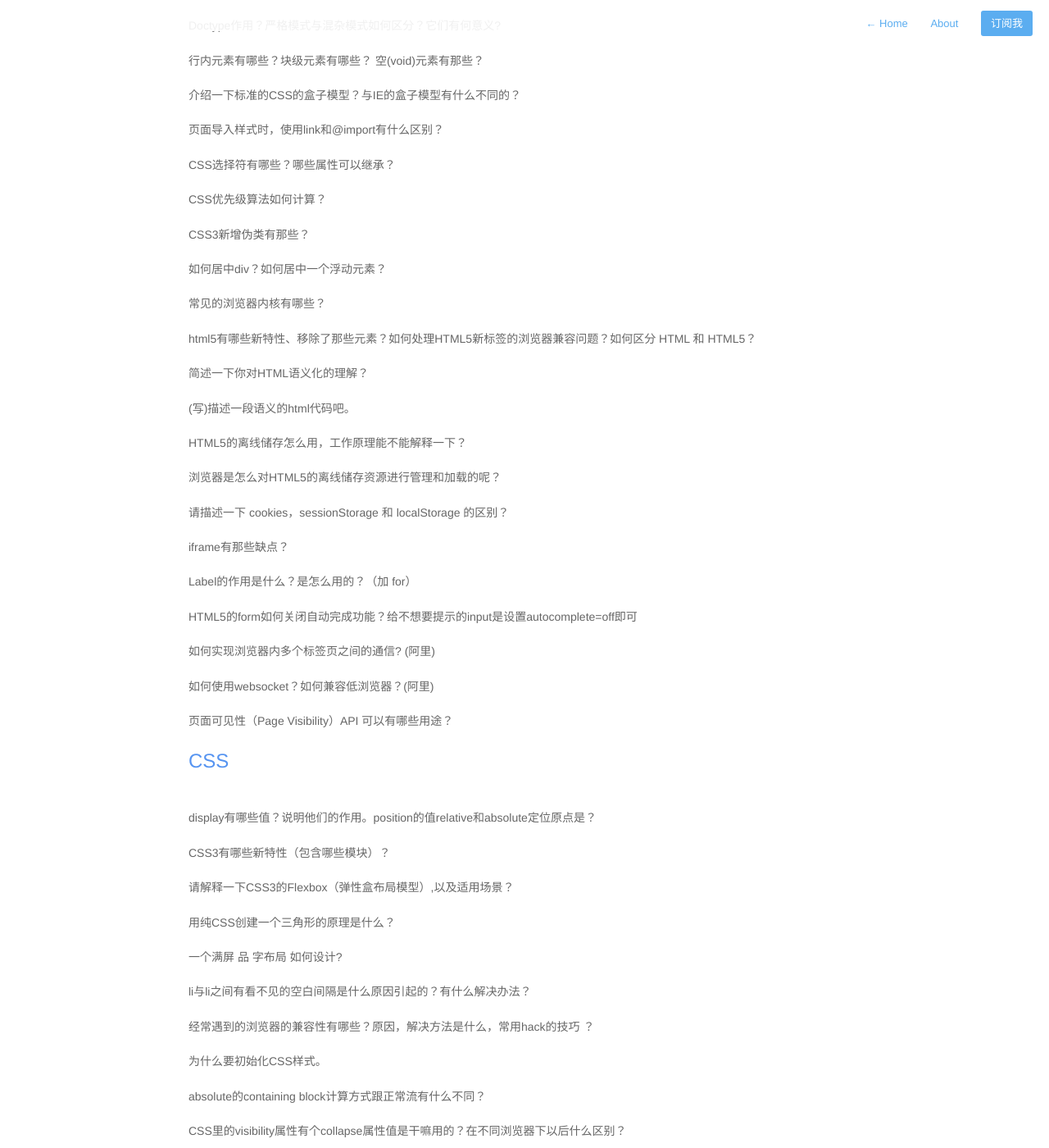
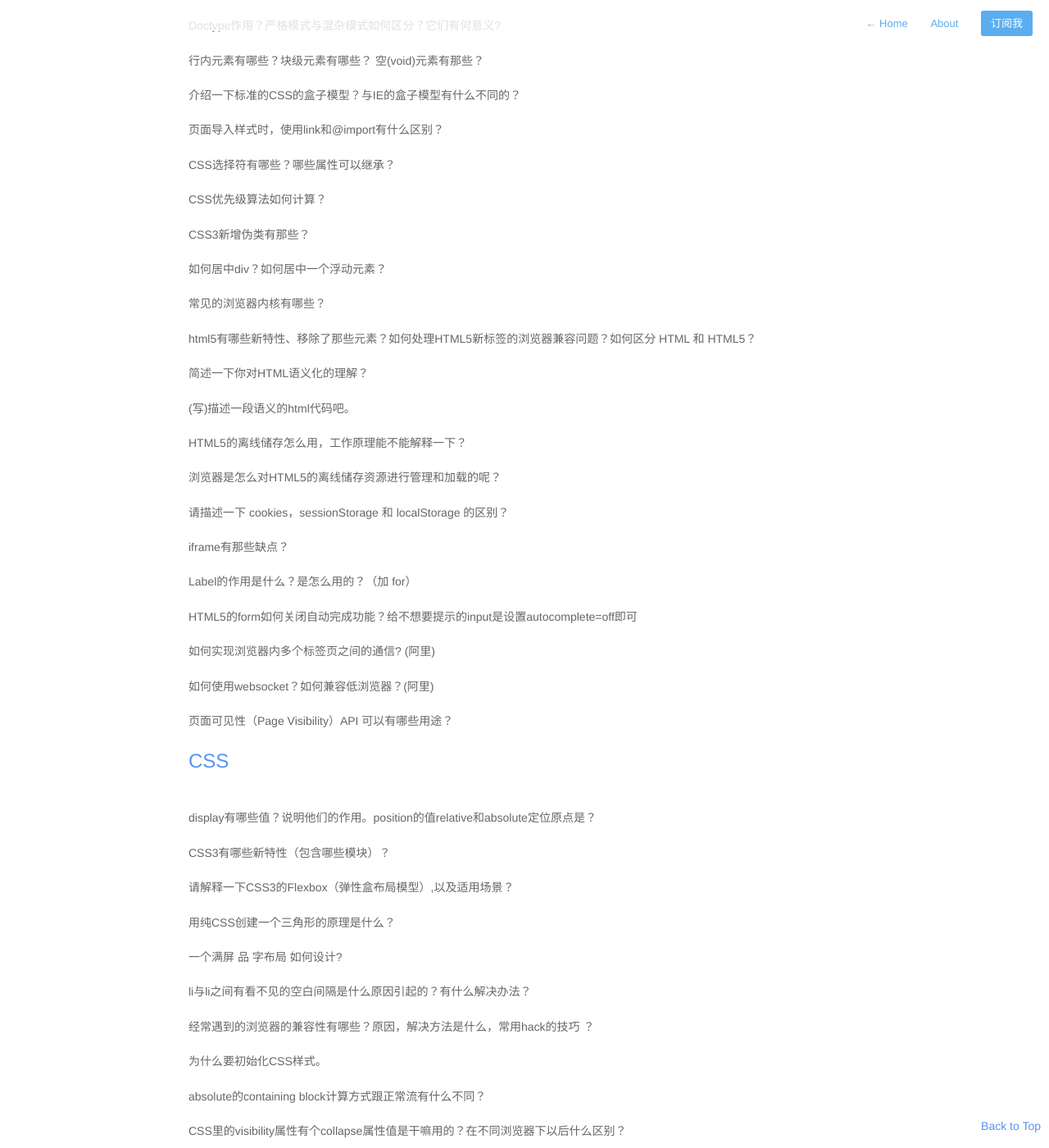
Before and after one commit to Tomzhangzhang/markyun.github.io, a Jekyll site: the page built from _posts/2015-9-9-Front-end-Developer-Questions.markdown, in a window 1280 px wide and 1400 px high, scrolled down 607 px. Shown: the whole window at 82% size. Built offline with Jekyll 4.4.1, drawn with Linux system fonts in a browser that asks for light colours; nearby versions of some CDN libraries; Markdown is read by kramdown in place of the engine named in the settings; comment, search, counter and statistics services are not loaded.

Commit message:
update font css
update font css

```diff
--- a/_includes/footer.html
+++ b/_includes/footer.html
@@ -1,3 +1,4 @@
 <footer id="footer">
     <p class="small">© Copyright {{ site.time | date: '%Y' }} {{ site.author }}</p>
 </footer>
+<a href="#scrollTop" class="topHead">Back to Top</a>
--- a/_posts/2015-9-9-welcome-to-jekyll.markdown
+++ b/_posts/2015-9-9-welcome-to-jekyll.markdown
@@ -11,7 +11,7 @@
 
 博客使用 Github+Jekyll 实现并托管整个网站，
 
-优点是无需关注数据库、版本更新等问题——只用关心博客内容；
+优点是无需关注数据库、版本更新等问题，只需关心博客内容；
 
 修改了JQuery由默认的Google引用修改为百度的Jquery CDN；
 
--- a/assets/css/style.css
+++ b/assets/css/style.css
@@ -49,26 +49,26 @@
 
 /* Base */
 html, body {
+    font-size: 100%; /* 在用户调整窗口大小时，字体大小做相应调整。 */
     height: 100%;
-	font-size: 100%; /* 在用户调整窗口大小时，字体大小做相应调整。 */
     -ms-text-size-adjust: 100%; /* IE浏览器 */
     -webkit-font-smoothing: antialiased;
-	-webkit-overflow-scrolling : touch;
+    -webkit-overflow-scrolling: touch;
 }
 
 body {
-	font:14px/1 "Microsoft Yahei","Helvetica Neue", Helvetica, Arial, sans-serif;
+    font: 14px/1 'Microsoft Yahei','Helvetica Neue', Helvetica, Arial, sans-serif;
     color: #666;
     text-rendering: optimizeLegibility;
     -webkit-tap-highlight-color: rgba(0, 0, 0, 0);
-    -webkit-text-size-adjust: 100%
+    -webkit-text-size-adjust: 100%;
 }
 
 h1 {
     font-size: 30px;
+    font-weight: bold;
     letter-spacing: -1px;
     color: #222;
-	font-weight: bold;
 }
 
 h2 {
@@ -122,40 +122,40 @@
 }
 
 .profile h2 {
+    font-family: 'Microsoft Yahei', 'Helvetica Neue', Helvetica, Arial, sans-serif;
     font-size: 14px;
     font-weight: 300;
+    font-style: normal;
+    margin-top: 10px;
     color: #aaa;
-	  margin-top: 10px;
-	  font-family: "Microsoft Yahei", 'Helvetica Neue', Helvetica, Arial, sans-serif;
-	  font-style: normal;
-
 }
 
+
 nav.main-nav {
-	padding: 20px 20px 0;
-	/*max-width: 600px;*/
-	 width:100%;
-	background: #fff;
-	background: rgba(255,255,255,.90);
-	margin: 0 auto;
-	text-align: right;
     position: fixed;
     z-index: 100;
+    width: 100%;
+    margin: 0 auto;
+    padding: 20px 20px 0;
+    text-align: right;
+    background: #fff;
+    background: rgba(255,255,255,.8);
 }
+
 
 nav.main-nav a {
     top: 8px;
     right: 6px;
-	padding: 8px 12px;
-	color: #5badf0;
     font-size: 13px;
     line-height: 1.35;
+    padding: 8px 12px;
+    -webkit-transition: all .25s;
+       -moz-transition: all .25s;
+            transition: all .25s;
+    color: #5badf0;
     border-radius: 3px;
-	transition: all .25s;
-	-moz-transition: all .25s;
-	-webkit-transition: all .25s;
+}
 
-}
 nav.main-nav a.cta {
 	background: #5badf0;
 	color: #fff;
@@ -209,12 +209,13 @@
 a,
 #post-nav a,
 #post-list a	{
-	-webkit-transition: all 0.15s ease;
-	-moz-transition: all 0.15s ease;
-	-ms-transition: all 0.15s ease;
-	-o-transition: all 0.15s ease;
-	transition: all 0.15s ease;
+    -webkit-transition: all .15s ease;
+       -moz-transition: all .15s ease;
+        -ms-transition: all .15s ease;
+         -o-transition: all .15s ease;
+            transition: all .15s ease;
 }
+
 
 ul 	{ margin:0; padding:0; }
 li	{ list-style-type:circle; list-style-position:inside; }
@@ -273,16 +274,15 @@
 
 
 .post h2.headline {
-	/*font: italic 22px/1.3em Georgia,serif;*/
-	font: normal 13px/1.5em "Microsoft Yahei","Helvetica Neue",Helvetica,Arial,sans-serif;
+    display: inline-block;
+    font: normal 13px/1.5em 'Microsoft Yahei','Helvetica Neue',Helvetica,Arial,sans-serif;
+    font-size: 13px;
     margin: -5px 0 30px 0;
+    letter-spacing: 2px;
+    text-transform: uppercase;
     color: #b2b9be;
-	  font-size: 13px;
-	  text-transform: uppercase;
-	  letter-spacing: 2px;
-	  /*margin-top: 15px;*/
-	  display: inline-block;
 }
+
 
 #post-list h2 {
 	font: normal 14px/1.5em "Microsoft Yahei","Helvetica Neue",Helvetica,Arial,sans-serif;
@@ -327,22 +327,19 @@
 span.code { font-family:Menlo, Monaco, Courier; background-color:#EEE; font-size:14px; }
 
 pre	{
-	font-family:Menlo, Monaco, Courier;
-	white-space:pre-wrap;
-	/*border: 1px solid #ddd;*/
-	padding:20px;
-	background-color:#fdfdfd;
-	/*font-size:14px;*/
-	overflow:auto;
+    overflow: auto;
+    font-family: 'Source Code Pro',Menlo,monospace;
+    font-size: 13px;
+    font-weight: 500;
+    line-height: 1.5em;
+    padding: 20px;
+    white-space: pre-wrap;
+    color: #d0d4d7;
     border-radius: 3px;
     background: #272b2d;
-	  font-family: 'Source Code Pro',Menlo,monospace;
-	  font-size: 13px;
-	  line-height: 1.5em;
-	  font-weight: 500;
-	color: #d0d4d7;
+    background-color: #fdfdfd;
+}
 
-}
 
 table {
 	width: 100%;
@@ -536,13 +533,14 @@
 }
 
 #post-nav span {
-	-webkit-transition: all 0.1s linear;
-	-moz-transition: all 0.1s linear;
-	-ms-transition: all 0.1s linear;
-	-o-transition: all 0.1s linear;
-	transition: all 0.1s linear;
     position: relative;
+    -webkit-transition: all .1s linear;
+       -moz-transition: all .1s linear;
+        -ms-transition: all .1s linear;
+         -o-transition: all .1s linear;
+            transition: all .1s linear;
 }
+
 
 #post-nav span.prev {
 	float: left;
@@ -579,12 +577,12 @@
 }
 
 h2.month {
+    font: bold 13px/1 'Helvetica Neue',helvetica,Arial,sans-serif;
     width: 100%;
-	font: bold 13px/1 "Helvetica Neue",helvetica,Arial,sans-serif;
-	text-transform: uppercase;
     margin-top: 40px;
     margin-bottom: 10px;
     padding-bottom: 10px;
+    text-transform: uppercase;
     border-bottom: 1px solid #eee;
 }
 
@@ -594,15 +592,15 @@
 
 #archive-list a {
     display: block;
-	font: bold 17px/1.7 "Helvetica Neue",helvetica,Arial,sans-serif;
+    font: bold 17px/1.7 'Helvetica Neue',helvetica,Arial,sans-serif;
     color: #333;
 }
 
 #archive-list .dates {
-	float: right;
     position: relative;
     top: 1px;
-	font: 300 17px/1.7 "Helvetica Neue",helvetica,Arial,sans-serif;
+    float: right;
+    font: 300 17px/1.7 'Helvetica Neue',helvetica,Arial,sans-serif;
     color: #bbb;
 }
 
@@ -649,10 +647,17 @@
     font-size: 20px;
     font-size: 13px;
     font-weight: bold;
+    margin-left: 2px;
+    padding: 6px 10px;
     color: #fff;
-  padding: 6px 10px;
     border-radius: 4px;
-  margin-left: 2px;
+}
+
+.topHead{
+    position: fixed;
+    padding: 20px;
+    bottom: 0px;
+    right: -10px;
 }
 
 /* Media Queries */
@@ -666,6 +671,7 @@
 	#wrapper.home,#wrapper { padding:20px 20px 20px 20px;}
 	.profile #wrapper{ padding:40px 20px 0px}
 	#header { margin-bottom: 60px; border-bottom: 1px solid #eee; }
+
 	.profile #header{
 	  margin-bottom: 20px;
 	  padding-bottom: 20px;
@@ -688,17 +694,18 @@
 }
 @media screen and (max-width: 320px){
     .post h1{
-  		font-size: 16px;
+        font-size: 18px;
     }
     #post-list h2{
         font-size: 14px;
     }
     nav.main-nav a.cta{
         display: none;
-	}#post-meta{
+    }
+    #post-meta{
+        margin-bottom: 20px;
         padding-top: 20px;
         padding-top: 20px;
-  		margin-bottom: 20px;
         padding-bottom: 20px;
     }
 }
--- a/assets/js/main.js
+++ b/assets/js/main.js
@@ -1 +1,23 @@
 function isRetina(){var mediaQuery="(-webkit-min-device-pixel-ratio: 1.5),					  (min--moz-device-pixel-ratio: 1.5),					  (-o-min-device-pixel-ratio: 3/2),					  (min-resolution: 1.5dppx)";if(window.devicePixelRatio>1)return true;if(window.matchMedia&&window.matchMedia(mediaQuery).matches)return true;return false};function retina(){if(!isRetina())return;$("img.2x").map(function(i,image){var path=$(image).attr("src");path=path.replace(".png","@2x.png");path=path.replace(".jpg","@2x.jpg");$(image).attr("src",path)})};$(document).ready(retina);
+
+/*回到顶部*/
+$(document).ready(function() {
+	$(".topHead").hide();
+	// fade in #back-top
+	$(window).scroll(function() {
+		if ($(this).scrollTop() > 600) {
+			$(".topHead").fadeIn();
+		} else {
+			$(".topHead").fadeOut();
+		}
+	});
+    $("a.topHead").click(function() {
+        $("html, body").animate({
+            scrollTop: scrollTop: 0
+        }, {
+            duration: 600,
+            easing: "swing"
+        });
+        return false;
+    });
+});
```
Lines whose indentation alone changed are shown as unchanged.
